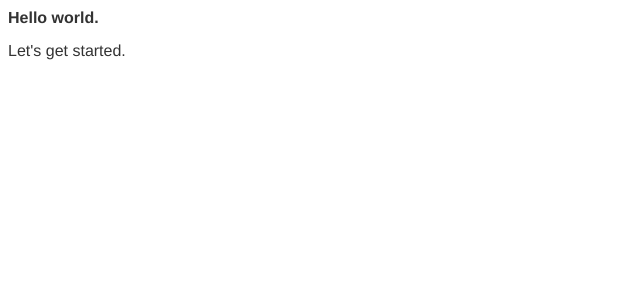
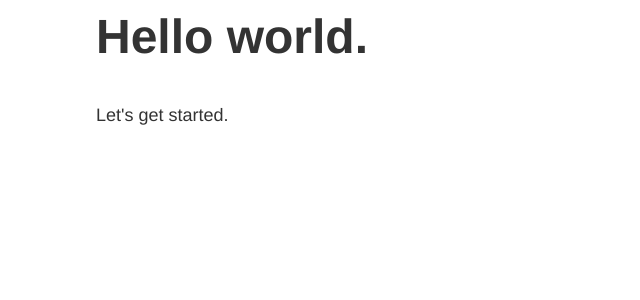
Before and after one commit to justinbyo/jbarr-v4, a Jekyll site: the page built from index.html, in a window 1280 px wide. Shown: the top 300 px of the page, without its empty margins (0-640 px from the left). Built offline with Jekyll 4.4.1, drawn with Linux system fonts in a browser that asks for light colours.

Commit message:
Neat, bourbon, bitters and stylesheet set up

```diff
--- a/_sass/_core/base/_base.scss
+++ b/_sass/_core/base/_base.scss
@@ -6,7 +6,7 @@
 @import "variables";
 
 // Neat Settings -- uncomment if using Neat -- must be imported before Neat
-// @import "grid-settings";
+@import "grid-settings";
 
 @import "buttons";
 @import "forms";
--- a/_sass/_core/base/_grid-settings.scss
+++ b/_sass/_core/base/_grid-settings.scss
@@ -1,4 +1,4 @@
-@import "neat-helpers"; // or "../neat/neat-helpers" when not in Rails
+@import "../neat/neat-helpers";
 
 // Neat Overrides
 // $column: 90px;
@@ -10,5 +10,17 @@
 $medium-screen: 600px;
 $large-screen: 900px;
 
-$medium-screen-up: new-breakpoint(min-width $medium-screen 4);
-$large-screen-up: new-breakpoint(min-width $large-screen 8);
+$medium-screen: new-breakpoint(min-width $medium-screen);
+$large-screen: new-breakpoint(min-width $large-screen);
+
+// Mobile only
+$mobile: new-breakpoint(max-width 480px 4);
+
+// Tablet size and larger
+$tablet: new-breakpoint(min-width 481px 4);
+
+// Desktop size and larger
+$desktop: new-breakpoint(min-width 787px 4);
+
+// Big-ass desktop
+$desktop-huge: new-breakpoint(min-width 1160px);
--- a/_sass/layout.scss
+++ /dev/null
@@ -1,14 +0,0 @@
-body {
-  @extend .bg-near-white;
-}
-
-.row {
-  @extend .w-100;
-  @extend .pv3;
-  @extend .pv5-ns;
-}
-
-.container {
-  @extend .center;
-  @extend .mw7;
-}
--- /dev/null
+++ b/_sass/style.scss
@@ -0,0 +1,22 @@
+// Typography
+// ---------------------------------
+
+h1 {
+  font-size: rem(24px);
+
+  @include media($medium-screen){
+    font-size: rem(48px);
+  }
+}
+
+p {
+  font-size: rem(18px);
+}
+
+.row {
+  @include outer-container;
+}
+
+.container {
+  @include span-columns(12);
+}
--- a/css/main.scss
+++ b/css/main.scss
@@ -6,3 +6,5 @@
 @import "_core/bourbon/bourbon";
 @import "_core/base/base";
 @import "_core/neat/neat";
+
+@import "style"
```
